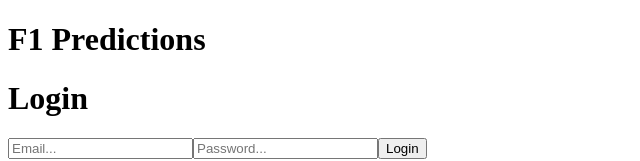
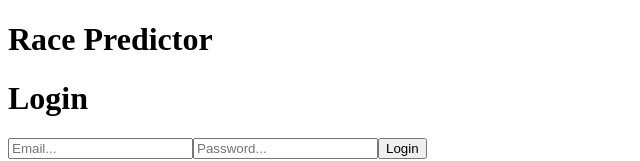
Before and after one commit to DLong86/f1-predictions, a React (Vite) app: page /login in a window 1280 px wide. Shown: the top 161 px of the page, without its empty margins (0-640 px from the left). Built offline with nearby package versions, Linux system fonts and the light colour scheme.

Commit message:
added: logout function

```diff
--- a/src/App.jsx
+++ b/src/App.jsx
@@ -4,11 +4,12 @@ import Race from "./pages/Race";
 import Leaderboard from "./pages/Leaderboard";
 import Login from "./pages/Login";
 import Register from "./pages/Register";
+import Header from "./components/Header";
 
 function App() {
 	return (
 		<>
-			<h1 className="">F1 Predictions</h1>
+			<Header />
 			<Routes>
 				<Route path="/" element={<Home />} />
 				<Route path="/login" element={<Login />} />
--- /dev/null
+++ b/src/components/Header.jsx
@@ -0,0 +1,23 @@
+import { logout, isLoggedIn } from "../services/auth";
+import { useNavigate } from "react-router";
+
+export default function Header() {
+	const navigate = useNavigate();
+
+	const handleLogout = () => {
+		logout();
+		navigate("/");
+	};
+
+	return (
+		<header className="">
+			<h1 className="">Race Predictor</h1>
+
+			{isLoggedIn() && (
+				<button onClick={handleLogout} className="">
+					Log out
+				</button>
+			)}
+		</header>
+	);
+}
--- a/src/pages/Login.jsx
+++ b/src/pages/Login.jsx
@@ -1,5 +1,6 @@
-import { useState } from "react";
+import { useEffect, useState } from "react";
 import { login } from "../services/api";
+import { isLoggedIn } from "../services/auth";
 import { useNavigate } from "react-router";
 
 export default function Login() {
@@ -7,6 +8,12 @@ export default function Login() {
 	const [password, setPassword] = useState("");
 	const [error, setError] = useState("");
 	const navigate = useNavigate();
+
+	useEffect(() => {
+		if (isLoggedIn()) {
+			navigate("/");
+		}
+	}, []);
 
 	const handleSubmit = async (e) => {
 		e.preventDefault();
```
